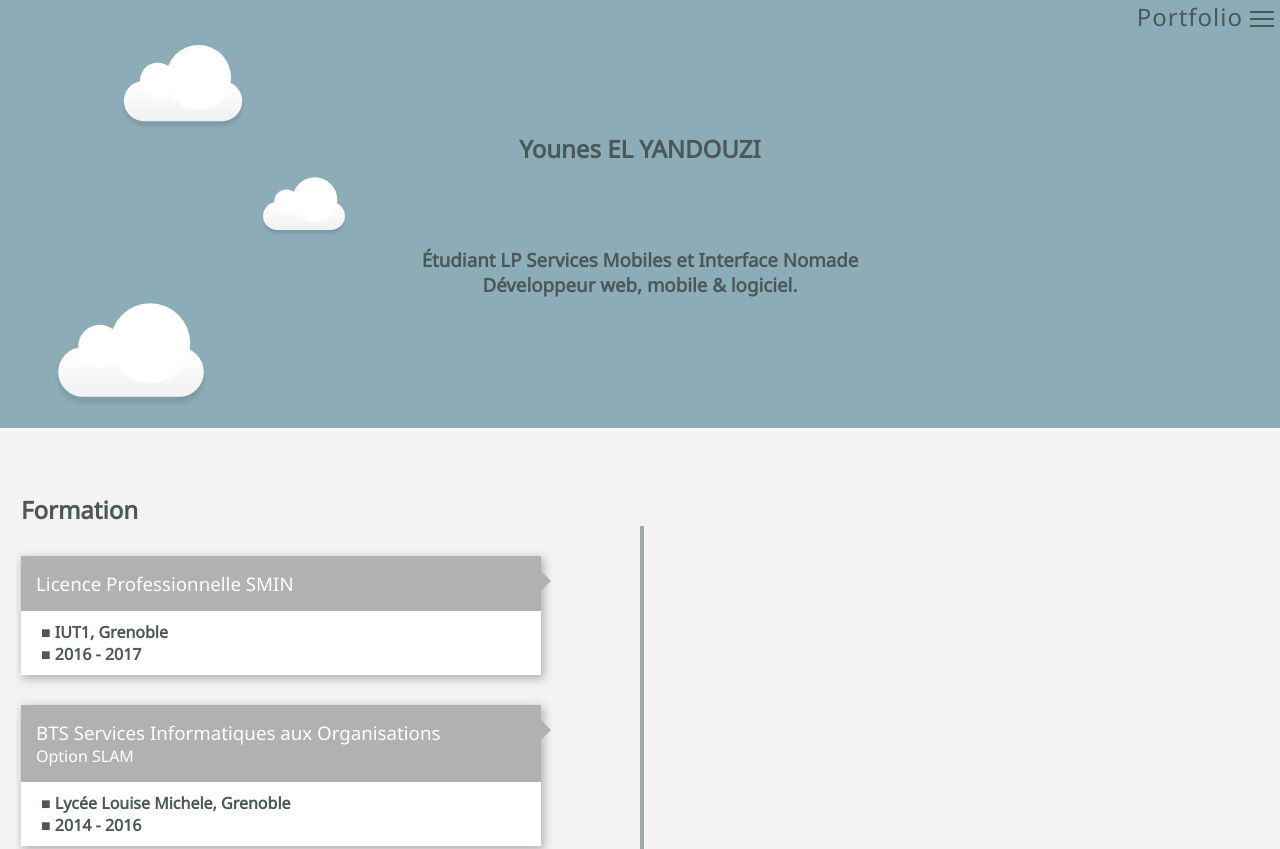
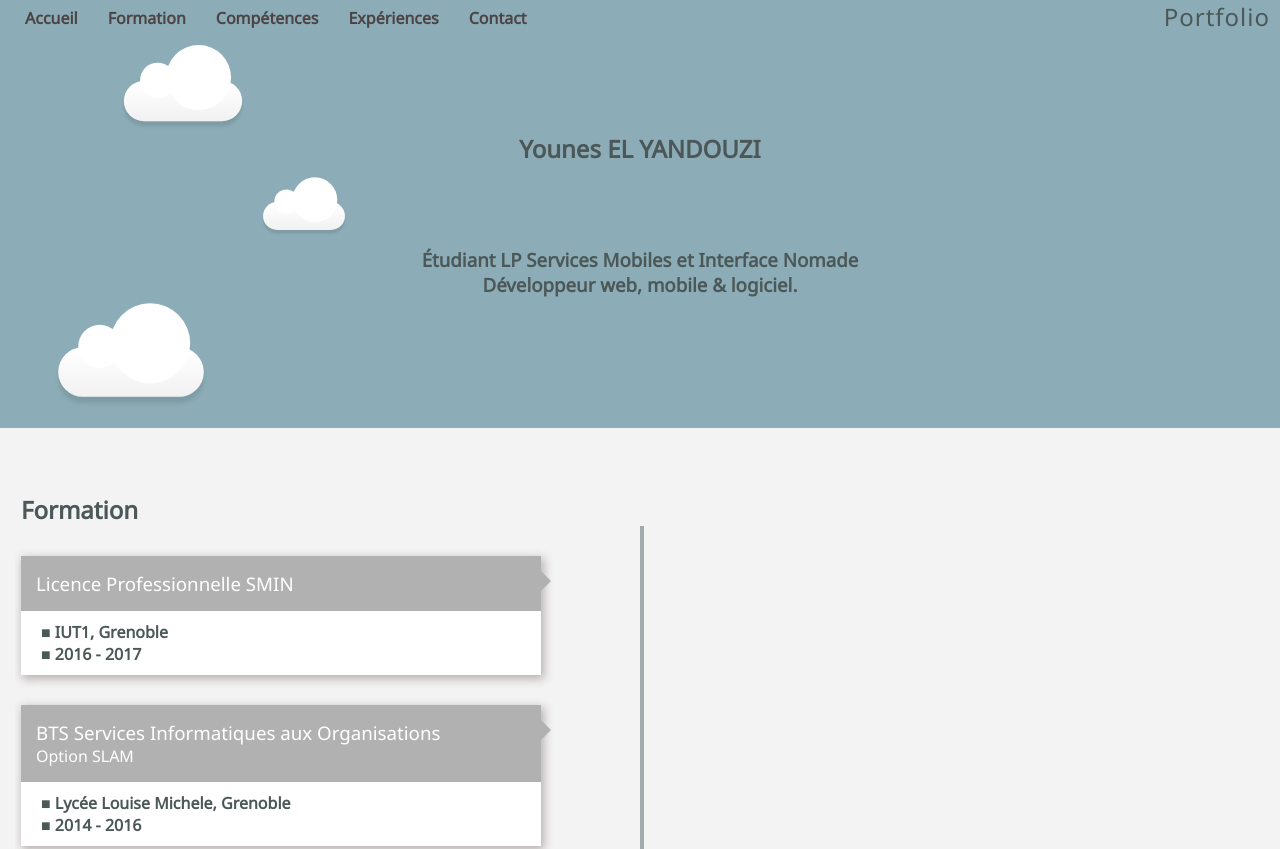
Before and after one commit to younes038/portfolio, a website: page index.html in a window 1280 px wide. Shown: the top 849 px of the page. Drawn offline with nearby package versions, Linux system fonts and the light colour scheme.

Commit message:
Menu handled for tablet and desktop

```diff
--- a/assets/sass/partials/_menu.scss
+++ b/assets/sass/partials/_menu.scss
@@ -8,7 +8,7 @@ nav {
 
 	&.sticky {
 		background: #13bef2;
-		box-shadow: 0 2px 15px 1px #bdbdbd;
+		box-shadow: 0 0px 12px 1px #85cce2;
 	}
 
 	ul {
@@ -32,9 +32,6 @@ nav {
 				padding: 4px 20px;
 				display: block;
 				cursor: pointer;
-			}
-
-			&#menu-close {
 				font-weight: bold;
 			}
 		}
@@ -64,3 +61,39 @@ nav {
 		float: right;
 	}
 }
+
+@media screen and (min-width: 700px) {
+	nav {
+		ul {
+			background: transparent;
+			min-height: 38px;
+			display: inline-flex;
+			position: relative;
+			left: 10px;
+
+			li {
+				border: none;
+				position: relative;
+
+				a {
+					padding: 4px 15px;
+					position: relative;
+					top: 3px;
+				}
+
+				&#menu-close {
+					display: none;
+				}
+			}
+		}
+
+		#menu-icon {
+			display: none;
+		}
+
+		#nav-title {
+			position: relative;
+			right: 10px;
+		}
+	}
+}
```
Also changed, not shown: assets/css/style.min.css.
